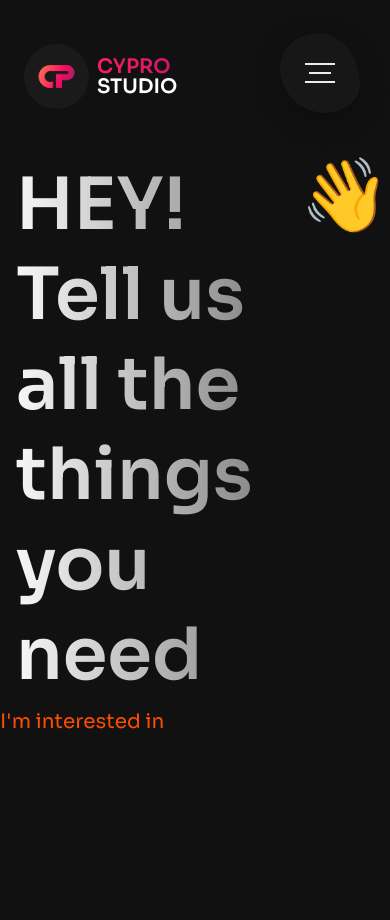
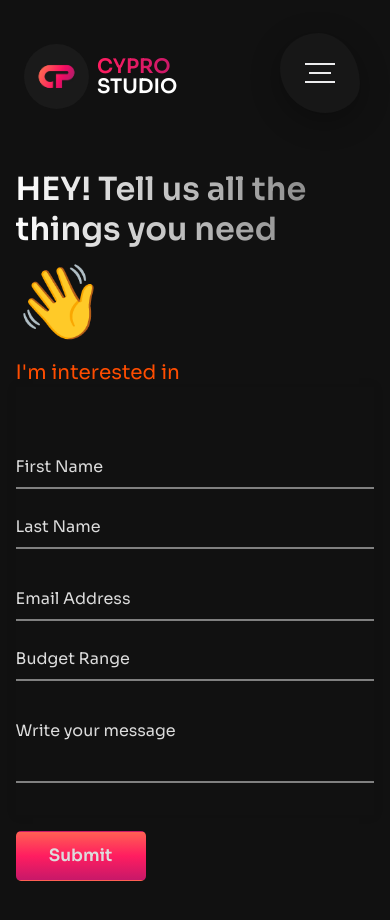
Before and after one commit to CyproFreelance/Cypro, a Next.js app: page /contact in a window 390 px wide. Shown: the top 920 px of the page. Before the commit the page ends 844 px from the top, so only its background shows below. Built offline with nearby package versions, Linux system fonts and the light colour scheme.

Commit message:
made the contact page responsive!

```diff
--- /dev/null
+++ b/components/Contact/Contact.css
@@ -0,0 +1,209 @@
+@import url("https://fonts.googleapis.com/css?family=Poppins:400,500,600,700&display=swap");
+
+.contact {
+  width: 92%;
+  margin: 169px auto;
+}
+
+.containerContact {
+  /* max-width: 800px; */
+  /* width: 800px; */
+  box-shadow: 0px 0px 10px rgba(0, 0, 0, 0.1);
+}
+
+.containerContact .text {
+  text-align: center;
+  font-size: 41px;
+  font-weight: 600;
+  font-family: "Poppins", sans-serif;
+  background: -webkit-linear-gradient(
+    right,
+    #56d8e4,
+    #9f01ea,
+    #56d8e4,
+    #9f01ea
+  );
+  -webkit-background-clip: text;
+  -webkit-text-fill-color: transparent;
+}
+
+.form-row {
+  overflow: visible;
+}
+
+form {
+  overflow: visible;
+}
+
+.containerContact form {
+  padding: 30px 0 0 0;
+}
+.containerContact form .form-row {
+  display: flex;
+  margin: 32px 0;
+}
+form .form-row .input-data {
+  width: 100%;
+  height: 40px;
+  position: relative;
+}
+
+form .form-row .textarea {
+  height: 70px;
+}
+
+.form-row {
+  gap: 20px;
+}
+
+.input-data input,
+.textarea textarea {
+  display: block;
+  width: 100%;
+  height: 100%;
+  border: none;
+  font-size: 17px;
+  border-bottom: 2px solid #ff1d60;
+}
+.input-data input:focus ~ label,
+.textarea textarea:focus ~ label,
+.input-data input:valid ~ label,
+.textarea textarea:valid ~ label {
+  transform: translateY(-20px);
+  font-size: 14px;
+  color: #ff1d60;
+}
+.textarea textarea {
+  resize: none;
+  padding-top: 10px;
+}
+.input-data label {
+  position: absolute;
+  pointer-events: none;
+  bottom: 10px;
+  font-size: 16px;
+  transition: all 0.3s ease;
+  color: gainsboro;
+}
+.textarea label {
+  width: 100%;
+  bottom: 40px;
+  outline: none;
+}
+
+.input-data .underline {
+  position: absolute;
+  bottom: 0;
+  height: 2px;
+  width: 100%;
+  background-color: grey;
+}
+.input-data .underline:before {
+  position: absolute;
+  content: "";
+  height: 2px;
+  width: 100%;
+  background: #ff1d60;
+  transform: scaleX(0);
+  transform-origin: center;
+  transition: transform 0.3s ease;
+}
+.input-data input:focus ~ .underline:before,
+.input-data input:valid ~ .underline:before,
+.textarea textarea:focus ~ .underline:before,
+.textarea textarea:valid ~ .underline:before {
+  transform: scale(1);
+}
+
+.submit-btn .input-data {
+  height: 45px !important;
+  width: 25% !important;
+}
+
+.submit-btn .input-data:hover .inner {
+  left: 0;
+}
+
+.input-data input,
+textarea {
+  background: transparent;
+  color: white;
+  outline: none;
+}
+
+.textarea textarea {
+  resize: none;
+  padding-top: 10px;
+  outline: none;
+}
+
+.submit-btn .input-data input {
+  background-image: linear-gradient(#ff6053, #ff1d60, #c71869);
+  position: relative;
+  height: 50px;
+  align-items: center;
+  font-size: 17px;
+  width: 130px;
+  font-weight: 600;
+  text-decoration: none;
+  cursor: pointer;
+  border: 1px solid transparent;
+  border-radius: 5px;
+  outline: none;
+  overflow: hidden;
+  color: gainsboro;
+  transition: all 0.4s ease-in-out;
+  text-align: center;
+}
+
+.submit-btn .input-data input span {
+  margin: 10px;
+}
+
+.submit-btn .input-data input::before {
+  position: absolute;
+  top: 0;
+  left: 0;
+  right: 0;
+  bottom: 0;
+  margin: auto;
+  content: "";
+  border-radius: 50%;
+  display: block;
+  width: 20em;
+  height: 20em;
+  left: -5em;
+  text-align: center;
+  transition: all 1s ease-out;
+  z-index: -1;
+  border-color: gainsboro;
+}
+
+.submit-btn .input-data input:hover {
+  color: #fff;
+  border: 1px solid #ff1d60;
+  transition: border;
+}
+
+.submit-btn .input-data input:hover::before {
+  box-shadow: inset 0 0 0 10em #ff1d60;
+}
+
+@media only screen and (max-width: 555px) {
+  .heading__main {
+    font-size: 2rem;
+  }
+}
+
+@media only screen and (max-width: 476px) {
+  .form-row {
+    flex-wrap: wrap;
+  }
+  .box__heading__main {
+    flex-wrap: wrap;
+    gap: 10px;
+  }
+  .subheading__main {
+    margin-top: 20px;
+  }
+}
--- a/components/Contact/ContactPage.tsx
+++ b/components/Contact/ContactPage.tsx
@@ -1,18 +1,66 @@
 import React from "react";
+import "./Contact.css";
 
 const ContactPage = () => {
   return (
-    <div className="flex flex-col items-start mt-40 w-full ">
-      <div className="flex text-7xl">
-        <h1 className="bg-clip-text font-black text-transparent bg-gradient-to-r leading-tight mb-2 text-left from-[#ffffff] to-[rgba(255,255,255,0.42)] max-md:px-4">
-          HEY! Tell us all the things
-          <br />
-          you need
+    <div className="flex flex-col items-start mt-40 w-full contact">
+      <div className="box__heading__main flex text-7xl">
+        <h1 className="heading__main text-6xl bg-clip-text font-black text-transparent bg-gradient-to-r leading-tight mb-2 text-left from-[#ffffff] to-[rgba(255,255,255,0.42)]">
+          HEY! Tell us all the things you need
         </h1>
         <span>👋</span>
       </div>
 
-      <h3 className="text-[#FF4D00] text-xl">I'm interested in</h3>
+      <h3 className="text-[#FF4D00] text-xl subheading__main">
+        I'm interested in
+      </h3>
+
+      <div className="containerContact">
+        <form action="#">
+          <div className="form-row">
+            <div className="input-data">
+              <input type="text" required />
+              <div className="underline" />
+              <label htmlFor="">First Name</label>
+            </div>
+            <div className="input-data">
+              <input type="text" required />
+              <div className="underline" />
+              <label htmlFor="">Last Name</label>
+            </div>
+          </div>
+          <div className="form-row">
+            <div className="input-data">
+              <input type="email" required />
+              <div className="underline" />
+              <label htmlFor="">Email Address</label>
+            </div>
+            <div className="input-data">
+              <input type="text" placeholder="" required />
+              <div className="underline" />
+              <label htmlFor="">Budget Range</label>
+            </div>
+          </div>
+
+          <div className="form-row">
+            <div className="input-data textarea">
+              <textarea rows={8} cols={80} required defaultValue={""} />
+              <br />
+              <div className="underline" />
+              <label htmlFor="">Write your message</label>
+              <br />
+              <div className="submit-btn">
+                <div className="input-data">
+                  <div className="inner" />
+                  <div className="button">
+                    <input type="button" value="Submit" />
+                  </div>
+                </div>
+              </div>
+            </div>
+          </div>
+        </form>
+      </div>
     </div>
   );
 };
```
Also changed, not shown: components/shared/Navbar.tsx (+4 -5 lines).
